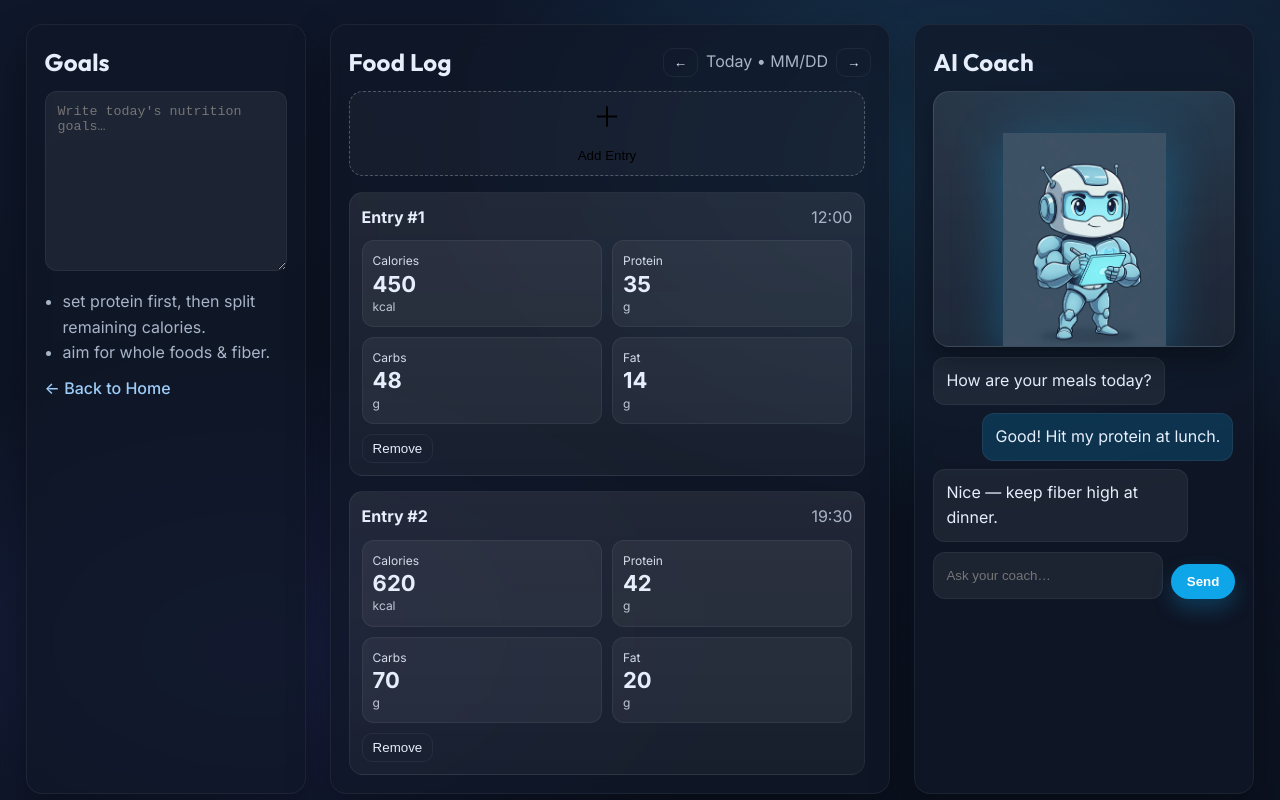
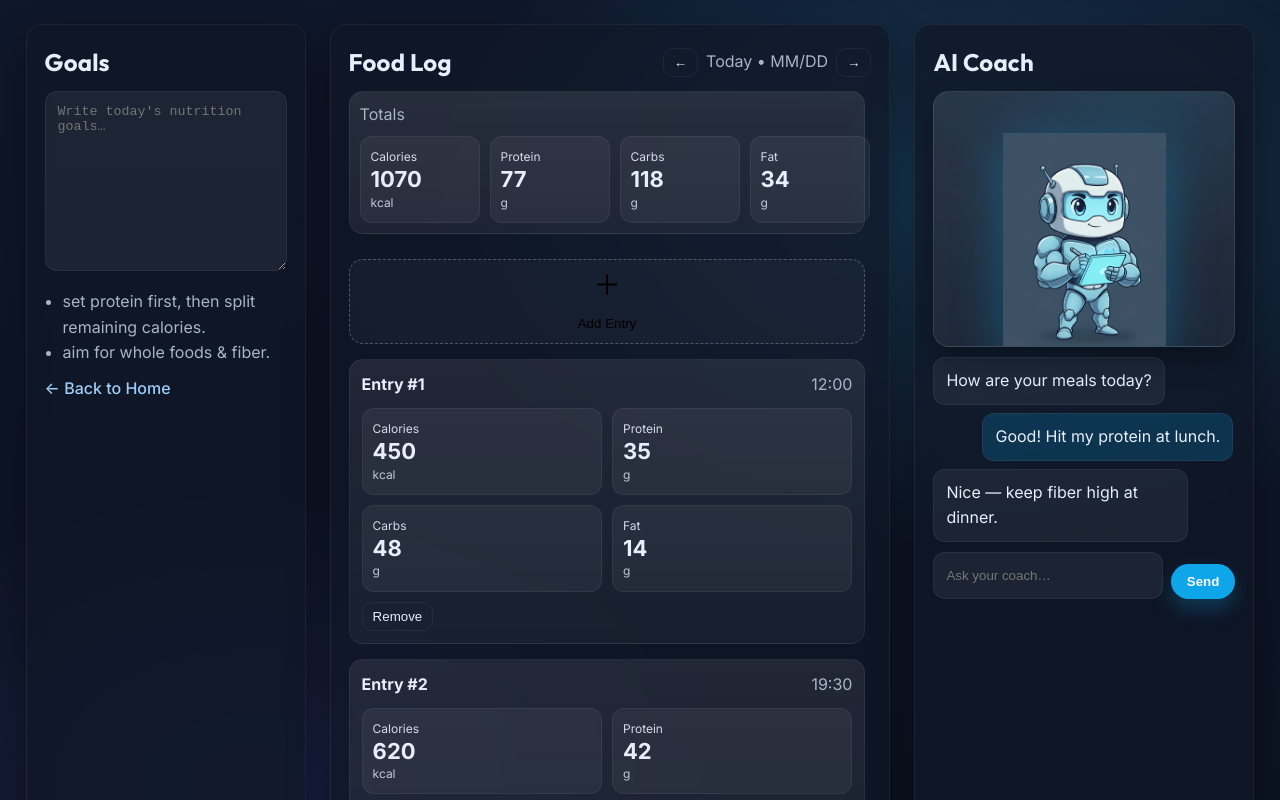
Before and after one commit to aidandawley/Futures-Coaching, a React (Vite) app in the folder Coach/: page /food in a window 1280 px wide. Shown: the top 800 px of the page. Built offline with nearby package versions, Linux system fonts and the light colour scheme.

Commit message:
added summary

```diff
--- a/Coach/src/Food.jsx
+++ b/Coach/src/Food.jsx
@@ -1,4 +1,4 @@
-import { useState } from "react";
+import { useState, useMemo } from "react";
 import { Link } from "react-router-dom";
 import "./styles/food.css";
 import coachImg from "./assets/Coach.png";
@@ -11,7 +11,6 @@ function nowHHMM() {
 }
 
 export default function Food() {
-  // seed with the two sample entries you already saw
   const [entries, setEntries] = useState([
     { id: 1, title: "Entry #1", time: "12:00", calories: 450, protein: 35, carbs: 48, fat: 14 },
     { id: 2, title: "Entry #2", time: "19:30", calories: 620, protein: 42, carbs: 70, fat: 20 },
@@ -26,45 +25,46 @@ export default function Food() {
     fat: "",
   });
 
+  // totals update whenever entries change
+  const totals = useMemo(() => {
+    return entries.reduce(
+      (a, e) => ({
+        calories: a.calories + (e.calories || 0),
+        protein:  a.protein  + (e.protein  || 0),
+        carbs:    a.carbs    + (e.carbs    || 0),
+        fat:      a.fat      + (e.fat      || 0),
+      }),
+      { calories: 0, protein: 0, carbs: 0, fat: 0 }
+    );
+  }, [entries]);
+
   const resetDraft = () => {
     setDraft({ title: "", time: nowHHMM(), calories: "", protein: "", carbs: "", fat: "" });
   };
 
-  const openForm = () => {
-    resetDraft();
-    setShowForm(true);
-  };
-
-  const cancelForm = () => {
-    setShowForm(false);
-    resetDraft();
-  };
+  const openForm = () => { resetDraft(); setShowForm(true); };
+  const cancelForm = () => { setShowForm(false); resetDraft(); };
 
   const saveEntry = (e) => {
     e.preventDefault();
     const nextId = entries.length ? Math.max(...entries.map(x => x.id)) + 1 : 1;
     const title = draft.title.trim() || `Entry #${nextId}`;
     const time  = draft.time.trim() || nowHHMM();
+    const toNum = (v) => (v === "" ? 0 : Math.max(0, Number(v) || 0));
 
-    const toNum = (v) => (v === "" ? 0 : Math.max(0, Number(v) || 0));
     const newEntry = {
-      id: nextId,
-      title,
-      time,
+      id: nextId, title, time,
       calories: toNum(draft.calories),
       protein:  toNum(draft.protein),
       carbs:    toNum(draft.carbs),
       fat:      toNum(draft.fat),
     };
-
-    setEntries((prev) => [newEntry, ...prev]); // newest on top
+    setEntries((prev) => [newEntry, ...prev]);
     setShowForm(false);
     resetDraft();
   };
 
-  const removeEntry = (id) => {
-    setEntries((prev) => prev.filter((e) => e.id !== id));
-  };
+  const removeEntry = (id) => setEntries((prev) => prev.filter((e) => e.id !== id));
 
   return (
     <main className="food-page">
@@ -75,20 +75,15 @@ export default function Food() {
             <h2>Goals</h2>
           </header>
 
-          <textarea
-            className="notes-input"
-            placeholder="Write today's nutrition goals…"
-          />
-
+          <textarea className="notes-input" placeholder="Write today's nutrition goals…" />
           <ul className="notes-tips muted">
             <li>set protein first, then split remaining calories.</li>
             <li>aim for whole foods & fiber.</li>
           </ul>
-
           <Link className="back-link" to="/home">← Back to Home</Link>
         </aside>
 
-        {/* center — food log (scrolls) */}
+        {/* center — food log */}
         <section className="panel-dark log-panel">
           <header className="panel-head">
             <h2>Food Log</h2>
@@ -100,7 +95,18 @@ export default function Food() {
           </header>
 
           <div className="log-body">
-            {/* add form (inline) */}
+            {/* totals at the top */}
+            <div className="summary-card">
+              <div className="summary-head"><span className="muted">Totals</span></div>
+              <div className="summary-row">
+                <div className="metric"><div className="label">Calories</div><div className="value">{totals.calories}</div><div className="unit">kcal</div></div>
+                <div className="metric"><div className="label">Protein</div><div className="value">{totals.protein}</div><div className="unit">g</div></div>
+                <div className="metric"><div className="label">Carbs</div><div className="value">{totals.carbs}</div><div className="unit">g</div></div>
+                <div className="metric"><div className="label">Fat</div><div className="value">{totals.fat}</div><div className="unit">g</div></div>
+              </div>
+            </div>
+
+            {/* add form */}
             {showForm && (
               <form className="entry-card add-form" onSubmit={saveEntry}>
                 <div className="row">
@@ -169,7 +175,7 @@ export default function Food() {
               </form>
             )}
 
-            {/* add tile (opens form) */}
+            {/* add tile */}
             {!showForm && (
               <button className="entry-card add" type="button" onClick={openForm}>
                 <span className="plus">＋</span>
@@ -186,32 +192,14 @@ export default function Food() {
                 </div>
 
                 <div className="metrics">
-                  <div className="metric">
-                    <div className="label">Calories</div>
-                    <div className="value">{e.calories}</div>
-                    <div className="unit">kcal</div>
-                  </div>
-                  <div className="metric">
-                    <div className="label">Protein</div>
-                    <div className="value">{e.protein}</div>
-                    <div className="unit">g</div>
-                  </div>
-                  <div className="metric">
-                    <div className="label">Carbs</div>
-                    <div className="value">{e.carbs}</div>
-                    <div className="unit">g</div>
-                  </div>
-                  <div className="metric">
-                    <div className="label">Fat</div>
-                    <div className="value">{e.fat}</div>
-                    <div className="unit">g</div>
-                  </div>
+                  <div className="metric"><div className="label">Calories</div><div className="value">{e.calories}</div><div className="unit">kcal</div></div>
+                  <div className="metric"><div className="label">Protein</div><div className="value">{e.protein}</div><div className="unit">g</div></div>
+                  <div className="metric"><div className="label">Carbs</div><div className="value">{e.carbs}</div><div className="unit">g</div></div>
+                  <div className="metric"><div className="label">Fat</div><div className="value">{e.fat}</div><div className="unit">g</div></div>
                 </div>
 
                 <div className="card-actions">
-                  <button className="ghost small" type="button" onClick={() => removeEntry(e.id)}>
-                    Remove
-                  </button>
+                  <button className="ghost small" type="button" onClick={() => removeEntry(e.id)}>Remove</button>
                 </div>
               </article>
             ))}
@@ -220,20 +208,13 @@ export default function Food() {
 
         {/* right — coach */}
         <aside className="panel-dark coach-panel">
-          <header className="panel-head">
-            <h2>AI Coach</h2>
-          </header>
-
-          <div className="coach-avatar has-image">
-            <img src={coachImg} alt="AI Coach" />
-          </div>
-
+          <header className="panel-head"><h2>AI Coach</h2></header>
+          <div className="coach-avatar has-image"><img src={coachImg} alt="AI Coach" /></div>
           <div className="chat-log">
             <div className="msg coach">How are your meals today?</div>
             <div className="msg user">Good! Hit my protein at lunch.</div>
             <div className="msg coach">Nice — keep fiber high at dinner.</div>
           </div>
-
           <form className="chat-input" onSubmit={(e)=>e.preventDefault()}>
             <input type="text" placeholder="Ask your coach…" />
             <button className="btn btn--blue" type="submit">Send</button>
--- a/Coach/src/styles/food.css
+++ b/Coach/src/styles/food.css
@@ -162,3 +162,58 @@
   @media (max-width:1100px){
     .food-grid{grid-template-columns:1fr;}
   }
+
+  /* totals card (sticks to top inside log-body) */
+.summary-card{
+    position: sticky;
+    top: 0;
+    z-index: 2;
+    margin-bottom: 10px;
+    border: 1px solid var(--panel-border);
+    border-radius: 14px;
+    background: linear-gradient(180deg, rgba(255,255,255,.10), rgba(255,255,255,.06));
+    backdrop-filter: blur(6px);
+    padding: 10px;
+  }
+  .summary-head{ display:flex; align-items:center; justify-content:space-between; margin-bottom:8px; }
+  .summary-row{
+    display:grid;
+    grid-template-columns: repeat(4, minmax(120px, 1fr));
+    gap: 10px;
+  }
+  .summary-card .metric{ background: rgba(255,255,255,.05); }
+  .summary-card .value{ font-size: 22px; font-weight: 800; line-height: 1.2; }
+
+  @media (max-width: 700px){
+    .summary-row{ grid-template-columns: repeat(2, minmax(120px,1fr)); }
+  }
+
+
+  /* totals card (sticks to top inside log-body) */
+.summary-card{
+    position: sticky;
+    top: 0;
+    z-index: 3;
+    grid-column: 1 / -1;        /* <-- make it span all columns */
+    margin-bottom: 10px;
+    border: 1px solid var(--panel-border);
+    border-radius: 14px;
+    background: linear-gradient(180deg, rgba(255,255,255,.10), rgba(255,255,255,.06));
+    backdrop-filter: blur(6px);
+    padding: 10px;
+  }
+
+  .summary-head{ display:flex; align-items:center; justify-content:space-between; margin-bottom:8px; }
+
+  .summary-row{
+    display:grid;
+    grid-template-columns: repeat(4, minmax(120px, 1fr));
+    gap: 10px;
+  }
+
+  .summary-card .metric{ background: rgba(255,255,255,.05); }
+  .summary-card .value{ font-size: 22px; font-weight: 800; line-height: 1.2; }
+
+  @media (max-width: 700px){
+    .summary-row{ grid-template-columns: repeat(2, minmax(120px,1fr)); }
+  }
```
